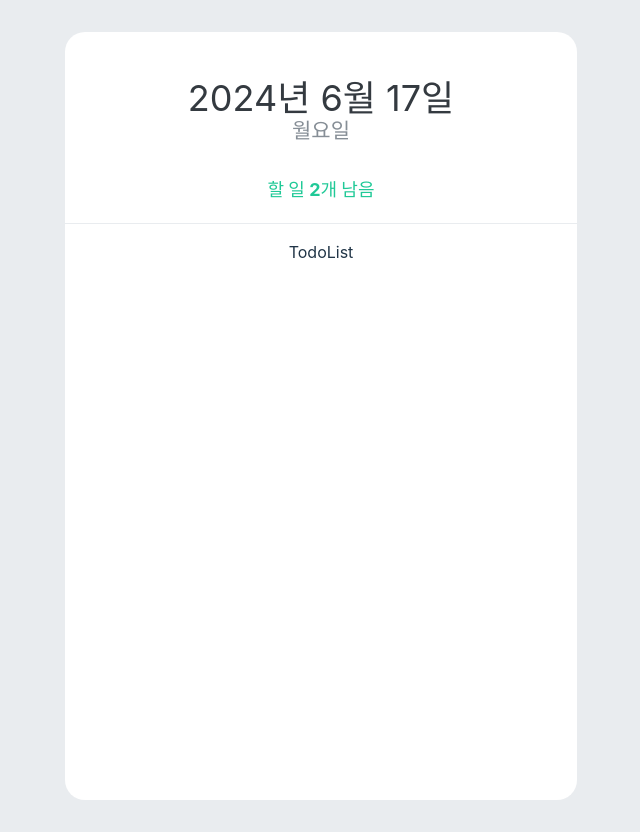
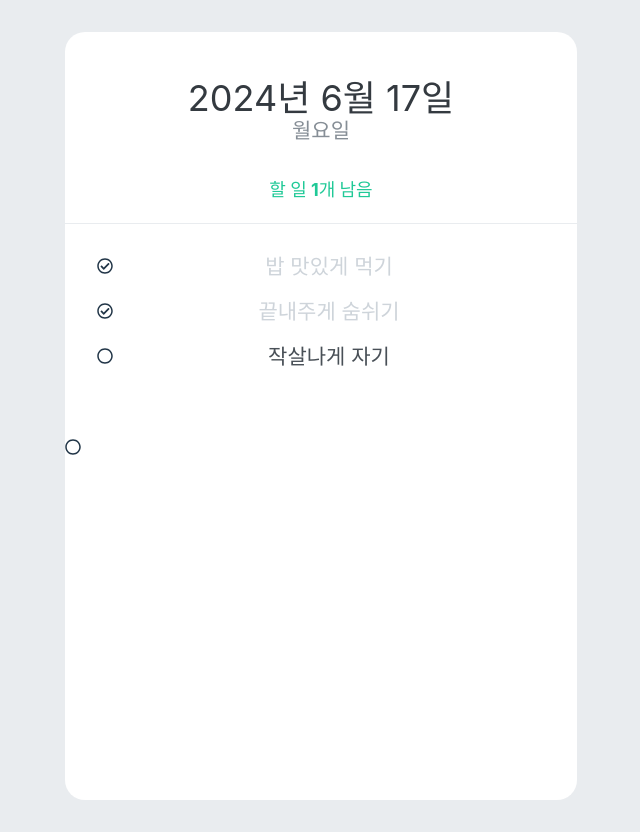
Before and after one commit to qkrcodus/todolist-react, a React (Vite) app: page / in a window 1280 px wide. Shown: the whole page, without its empty margins (319-959 px from the left). Built offline with nearby package versions, Linux system fonts and the light colour scheme.

Commit message:
feat: add TodoItem 컴포넌트

```diff
--- a/package.json
+++ b/package.json
@@ -12,6 +12,7 @@
   "dependencies": {
     "react": "^18.2.0",
     "react-dom": "^18.2.0",
+    "react-icons": "^5.2.1",
     "styled-components": "^6.1.11"
   },
   "devDependencies": {
--- a/src/App.jsx
+++ b/src/App.jsx
@@ -1,8 +1,10 @@
+import React from 'react';
 import {createGlobalStyle} from 'styled-components';
 import './App.css'
 import { TodoTemplate } from './pages/main/TodoTemplate';
 import { TodoHead } from './pages/main/TodoHead';
 import {TodoList} from './pages/main/TodoList';
+import { TodoItem } from './pages/main/TodoItem';
 
 //styled component 를 만들고 이를 함수형 컴포넌트에 렌더링해준다.
 const GlobalStyle=createGlobalStyle`
@@ -17,6 +19,7 @@ function App() {
     <TodoTemplate>
     <TodoHead/>
     <TodoList/>
+    <TodoItem/>
     </TodoTemplate>
    </div>
   )
--- a/src/pages/login/login.jsx
+++ b/src/pages/login/login.jsx
@@ -1,5 +1,4 @@
 import React,{useState} from 'react'
-import './login.css'
 
 //함수형 컴포넌트 이름은 대문자로 시작해야한다. 안 그러면 리액트가 이를 일반 함수로 간주하게 된다.
 export const Login = () => {
@@ -7,7 +6,7 @@ export const Login = () => {
     const[id,setId]=useState('');
     const[password,setPassword]=useState('');
 
-    //사용자의 입력==이벤트 발생시 실행될 이벤트 핸들러 함수 정의
+    //사용자의 입력, 즉 이벤트 발생시 실행될 이벤트 핸들러 함수 정의
     const handleIdChange=(e)=>{
         setId(e.target.value)
     }
--- a/src/pages/main/TodoHead.jsx
+++ b/src/pages/main/TodoHead.jsx
@@ -32,7 +32,7 @@ export const TodoHead = () => {
         {/* date 라이브러리 가져오면 좋겠다 */}
         <h1>2024년 6월 17일</h1>
         <div className="day">월요일</div>
-        <div className="tasks-left">할 일 2개 남음</div>
+        <div className="tasks-left">할 일 1개 남음</div>
 
     </TodoHeadBlock>
   )
--- a/src/pages/main/TodoItem.jsx
+++ b/src/pages/main/TodoItem.jsx
@@ -1,7 +1,66 @@
 import React from 'react'
-import styled from 'styled-components'
-export const todoItem = () => {
+import styled , {css} from 'styled-components'
+import { FaRegCircle } from "react-icons/fa";
+import { FaRegCheckCircle } from "react-icons/fa";
+import { MdDelete } from "react-icons/md";
+
+// 선언이 먼저 되어있어야 한다.
+const Remove = styled.div`
+  display: flex;
+  position: absolute;
+  align-items: center;
+  justify-content: flex-end;
+  color: #dee2e6;
+  font-size: 24px;
+  cursor: pointer;
+  &:hover {
+    color: #ff6b6b;
+  }
+  display: none;
+`;
+
+// 토글 기능을 넣을거라. 생소한 styled 컴포넌트
+// Component Selector라는 기능으로 TodoItemBlock위에 커서가 있을때, Remove 컴포넌트를 보여준다.
+//styled component는 상위 컴포넌트 조건에따라 자신의 css,
+//자신의 조건에 따라 하위 컴포넌트의 css를 바꿀 수 있다
+const TodoItemBlock=styled.div`
+  display: flex;
+  align-items: center;
+  padding-top: 12px;
+  padding-bottom: 12px;
+  position: relative;
+  &:hover {
+  // Remove 컴포넌트의 기본 속성이 나타나게 한다.
+    ${Remove} {
+      display: initial;
+    }
+  }
+
+`
+
+const Text = styled.div`
+  flex: 1;
+  font-size: 21px;
+  color: #495057;
+  ${props =>
+    props.done &&
+    //글자색 회색으로
+    css`
+      color: #ced4da;
+    `}
+`;
+// done 이라는 prop에 따라 조건부로 다른 스타일이나 컴포넌트를 렌더링
+export const TodoItem = ({id,done,text}) => {
   return (
-    <div>todoItem</div>
+    <TodoItemBlock>
+      {/* 삼항 연산자를 이용하여 props인  */}
+       <div>
+        {done ? <FaRegCheckCircle/> :<FaRegCircle/>}
+       </div>
+       <Text done={done}>{text}</Text>
+       <Remove>
+       <MdDelete />
+       </Remove>
+    </TodoItemBlock>
   )
 }
--- a/src/pages/main/TodoList.jsx
+++ b/src/pages/main/TodoList.jsx
@@ -1,5 +1,6 @@
 import React from 'react';
 import styled from 'styled-components';
+import { TodoItem } from './TodoItem';
 
 const TodoListBlock=styled.div`
   flex: 1;
@@ -12,7 +13,13 @@ const TodoListBlock=styled.div`
 export const TodoList = () => {
   return (
     <div>
-      <TodoListBlock>TodoList</TodoListBlock>
+      <TodoListBlock>
+        {/* 하드코딩으로 데이터 넣어주기 */}
+        <TodoItem text="밥 맛있게 먹기" done={true}/>
+        <TodoItem text="끝내주게 숨쉬기" done={true}/>
+        <TodoItem text="작살나게 자기" done={false}/>
+
+      </TodoListBlock>
     </div>
   );
 };
```
Also changed, not shown: 1 other file (tests, documents, lock files or other folders).
